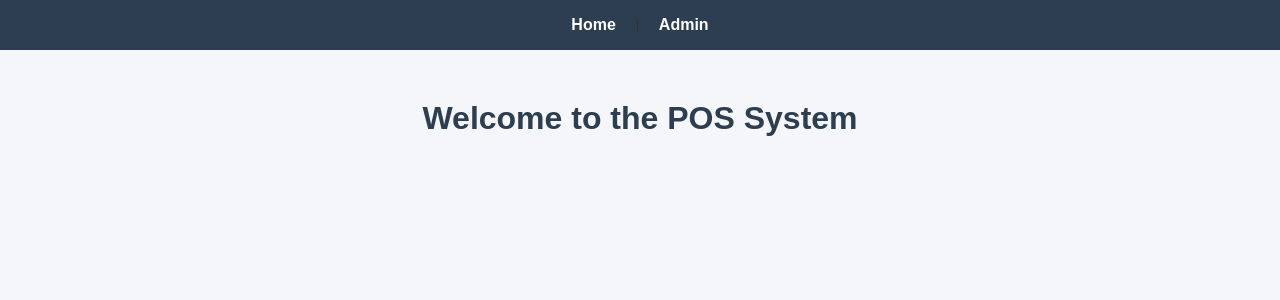
After one commit to Adrian-pateres/django-pos-system, a Django app: page / in a window 1280 px wide. The commit adds this page. Shown: the top 300 px of the page. Run offline with Django 5.2, Linux system fonts and the light colour scheme.

Commit message:
made some changes in some files to run smoothly

```diff
--- a/pos_app/urls.py
+++ b/pos_app/urls.py
@@ -6,4 +6,5 @@ urlpatterns = [
     path('products/new/', views.product_create, name='product_create'),
     path('transactions/new/', views.transaction_create, name='transaction_create'),
     path('transactions/<int:pk>/', views.transaction_detail, name='transaction_detail'),
+    path("", views.home, name="home"),
 ]
--- a/pos_app/views.py
+++ b/pos_app/views.py
@@ -2,6 +2,21 @@ from django.shortcuts import render, redirect, get_object_or_404
 from django.contrib.auth.decorators import login_required
 from .models import Product, Transaction, TransactionItem
 from .forms import ProductForm, TransactionForm, TransactionItemFormSet
+
+
+def login_view(request):
+    if request.method == "POST":
+        form = AuthenticationForm(request, data=request.POST)
+        if form.is_valid():
+            user = form.get_user()
+            login(request, user)
+            return redirect("home")  # 👈 redirect to home after login
+    else:
+        form = AuthenticationForm()
+    return render(request, "pos_app/login.html", {"form": form})
+
+def home(request):
+    return render(request, "pos_app/home.html")
 
 @login_required
 def product_list(request):
--- a/pos_project/urls.py
+++ b/pos_project/urls.py
@@ -16,8 +16,11 @@ Including another URLconf
 """
 from django.contrib import admin
 from django.urls import path, include
+from pos_app import views
 
 urlpatterns = [
     path('admin/', admin.site.urls),
     path('', include('pos_app.urls')),
+    path("", views.home, name="home"),
+    path("login/", views.login_view, name="login"),
 ]
--- a/static/pos_app/css/style.css
+++ b/static/pos_app/css/style.css
@@ -1,21 +1,39 @@
 body {
+    margin: 0;
+    padding: 0;
     font-family: Arial, sans-serif;
-    margin: 20px;
-    background-color: #f9f9f9;
+    background-color: #f4f6f9;
+    color: #333;
 }
 
-header {
-    background-color: #333;
-    color: white;
-    padding: 10px;
+/* Navbar */
+nav {
+    background-color: #2c3e50;
+    padding: 1rem;
+    text-align: center;
 }
 
-header a {
+nav a {
     color: white;
-    margin-right: 15px;
     text-decoration: none;
+    margin: 0 15px;
+    font-weight: bold;
+    transition: color 0.3s;
 }
 
-header a:hover {
-    text-decoration: underline;
+nav a:hover {
+    color: #1abc9c;
 }
+
+/* Page content */
+h1 {
+    text-align: center;
+    margin-top: 50px;
+    color: #2c3e50;
+}
+
+img {
+    display: block;
+    margin: 20px auto;
+    max-width: 200px;
+}
--- a/templates/pos_app/base.html
+++ b/templates/pos_app/base.html
@@ -1,20 +1,16 @@
+{% load static %}
 <!DOCTYPE html>
 <html>
 <head>
-    <title>Django POS System</title>
+    <title>POS System</title>
     <link rel="stylesheet" href="{% static 'pos_app/css/style.css' %}">
 </head>
 <body>
-    <header>
-        <h1>Django POS System</h1>
-        <nav>
-            <a href="{% url 'product_list' %}">Products</a> |
-            <a href="{% url 'product_create' %}">Add Product</a> |
-            <a href="{% url 'transaction_create' %}">New Transaction</a>
-        </nav>
-    </header>
-    <main>
-        {% block content %}{% endblock %}
-    </main>
+    <nav>
+        <a href="/">Home</a> | <a href="/admin/">Admin</a>
+    </nav>
+
+    {% block content %}
+    {% endblock %}
 </body>
 </html>
--- /dev/null
+++ b/templates/pos_app/home.html
@@ -0,0 +1,6 @@
+{% extends "pos_app/base.html" %}
+{% load static %}
+
+{% block content %}
+<h1>Welcome to the POS System</h1>
+{% endblock %}
```
Also changed, not shown: templates/pos_app/login.html (added, +12 -0 lines), pos_app/migrations/0001_initial.py (added).
